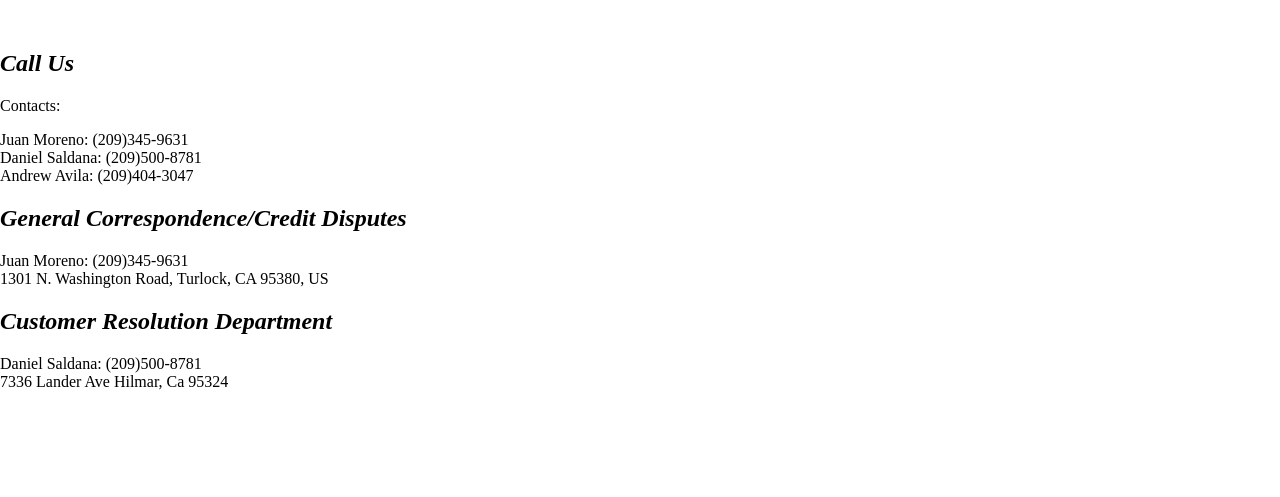
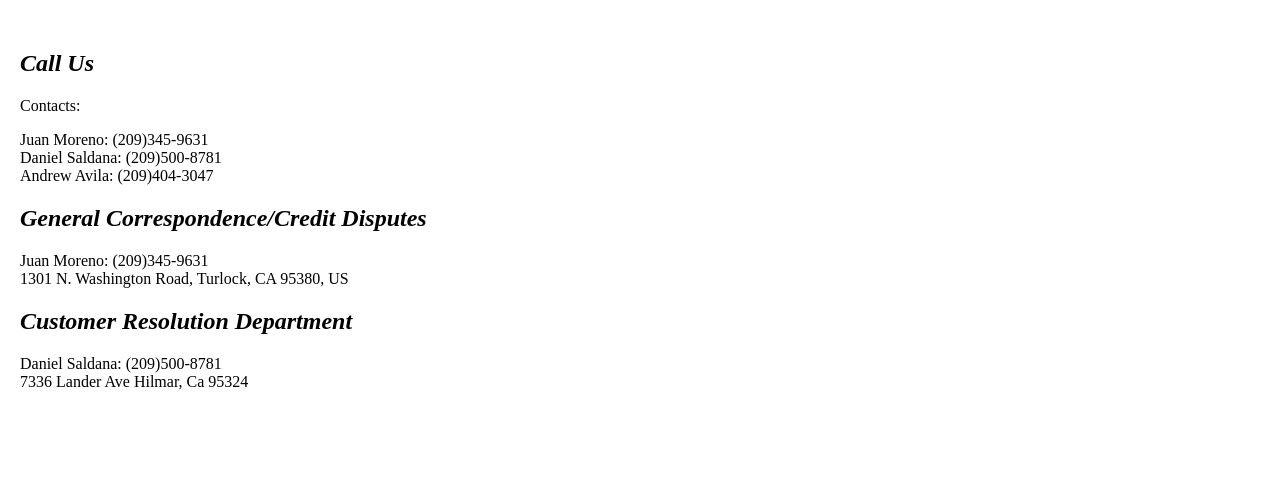
Before and after one commit to MrBikerDude/Final-Project, a plain HTML site: page contact.html in a window 1280 px wide. Shown: the part 303-800 px from the top of the page. Drawn offline with Linux system fonts and the light colour scheme; a web font is replaced by a local one.

Commit message:
updated contact page

```diff
--- a/css/styles.css
+++ b/css/styles.css
@@ -259,7 +259,7 @@ input[type=submit] {
     margin-top: 100px;
 }
 .con1{
-    width: 50%;
+    width: 45%;
     height: 600px;
     float: left;
 }
@@ -270,7 +270,13 @@ input[type=submit] {
     background-image: url(../img/melonslice\ \(1\).jpg) ;
     background-size: 100% 100%;
     margin-top: -150px;
+    width: 800px;
+    border-radius: 20%;
 }
+.firstcon1{
+    margin-left: 20px;
+}
+/* footer next sect */
 .footer{
     float: left;
     background-color: #04AA6D;
```
